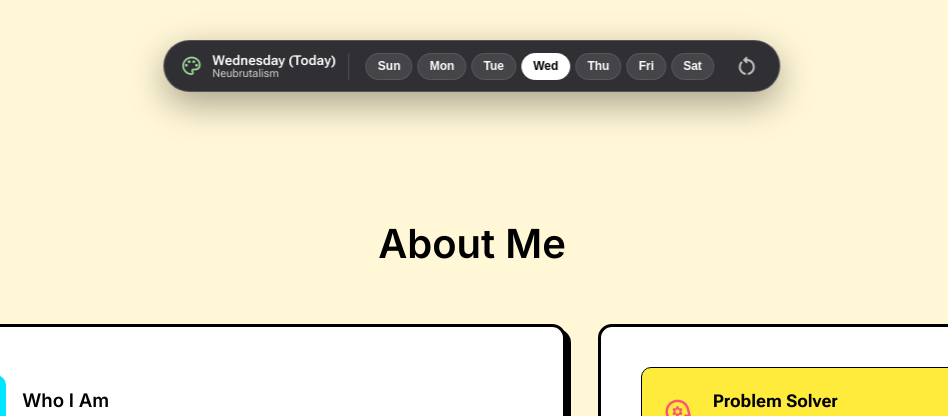
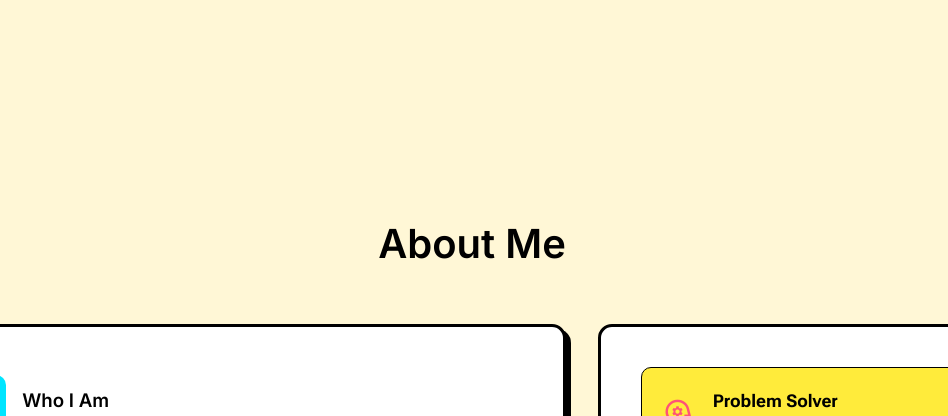
Before and after one commit to dkrishna-59/portfolio, a website built with Vite: page index.html in a window 1280 px wide. Shown: the part 684-1100 px from the top of the page, without its empty margins (168-1116 px from the left). Built offline with nearby package versions, Linux system fonts and the light colour scheme.

Commit message:
chore: remove floating theme switcher dock

```diff
--- a/index.html
+++ b/index.html
@@ -309,31 +309,6 @@
         </div>
     </footer>
 
-    <!-- Floating Theme Switcher Dock -->
-    <div class="theme-dock-container">
-        <div class="theme-dock-pill">
-            <div class="theme-dock-info">
-                <span class="material-symbols-outlined dock-icon">palette</span>
-                <div class="dock-text">
-                    <span id="dock-day-name">Sunday</span>
-                    <small id="dock-theme-name">Material You</small>
-                </div>
-            </div>
-            <div class="theme-dock-buttons">
-                <button class="theme-btn" data-day="0" title="Sunday: Material You">Sun</button>
-                <button class="theme-btn" data-day="1" title="Monday: Bento Grid">Mon</button>
-                <button class="theme-btn" data-day="2" title="Tuesday: Glassmorphism">Tue</button>
-                <button class="theme-btn" data-day="3" title="Wednesday: Neubrutalism">Wed</button>
-                <button class="theme-btn" data-day="4" title="Thursday: Swiss Minimal">Thu</button>
-                <button class="theme-btn" data-day="5" title="Friday: Claymorphism">Fri</button>
-                <button class="theme-btn" data-day="6" title="Saturday: Linear Dark">Sat</button>
-            </div>
-            <button id="theme-reset-btn" class="theme-reset-btn" title="Reset to Today's Theme">
-                <span class="material-symbols-outlined">restart_alt</span>
-            </button>
-        </div>
-    </div>
-
     <noscript>
         <div style="padding: 2rem; text-align: center; font-family: sans-serif;">
             <h1>JavaScript Required</h1>
--- a/script.js
+++ b/script.js
@@ -3,66 +3,18 @@ document.addEventListener('DOMContentLoaded', () => {
 
     // 1. 7-Day Dynamic Theme Engine
     const THEMES = [
-        { day: 0, id: 'theme-material-you', name: 'Material You' },
-        { day: 1, id: 'theme-bento-grid', name: 'Bento Grid' },
-        { day: 2, id: 'theme-glassmorphism', name: 'Glassmorphism' },
-        { day: 3, id: 'theme-neubrutalism', name: 'Neubrutalism' },
-        { day: 4, id: 'theme-swiss-minimal', name: 'Swiss Minimal' },
-        { day: 5, id: 'theme-claymorphism', name: 'Claymorphism' },
-        { day: 6, id: 'theme-linear-dark', name: 'Linear Dark' }
+        { day: 0, id: 'theme-material-you' },
+        { day: 1, id: 'theme-bento-grid' },
+        { day: 2, id: 'theme-glassmorphism' },
+        { day: 3, id: 'theme-neubrutalism' },
+        { day: 4, id: 'theme-swiss-minimal' },
+        { day: 5, id: 'theme-claymorphism' },
+        { day: 6, id: 'theme-linear-dark' }
     ];
 
-    const DAYS = ['Sunday', 'Monday', 'Tuesday', 'Wednesday', 'Thursday', 'Friday', 'Saturday'];
-
     const todayIndex = new Date().getDay();
-    let activeDayIndex = todayIndex;
-
-    // Check for manual session override
-    const sessionOverride = sessionStorage.getItem('manualThemeDay');
-    if (sessionOverride !== null && !isNaN(sessionOverride)) {
-        activeDayIndex = parseInt(sessionOverride, 10);
-    }
-
-    function applyDayTheme(dayIndex) {
-        const themeConfig = THEMES[dayIndex];
-
-        body.setAttribute('data-theme', themeConfig.id);
-
-        // Update Dock Info
-        const dayNameEl = document.getElementById('dock-day-name');
-        const themeNameEl = document.getElementById('dock-theme-name');
-        if (dayNameEl) dayNameEl.textContent = `${DAYS[dayIndex]}${dayIndex === todayIndex ? ' (Today)' : ''}`;
-        if (themeNameEl) themeNameEl.textContent = themeConfig.name;
-
-        // Highlight active dock button
-        document.querySelectorAll('.theme-btn').forEach(btn => {
-            const btnDay = parseInt(btn.getAttribute('data-day'), 10);
-            if (btnDay === dayIndex) {
-                btn.classList.add('active');
-            } else {
-                btn.classList.remove('active');
-            }
-        });
-    }
-
-    applyDayTheme(activeDayIndex);
-
-    // Dock Button Click Handlers
-    document.querySelectorAll('.theme-btn').forEach(btn => {
-        btn.addEventListener('click', () => {
-            const selectedDay = parseInt(btn.getAttribute('data-day'), 10);
-            sessionStorage.setItem('manualThemeDay', selectedDay);
-            applyDayTheme(selectedDay);
-        });
-    });
-
-    const resetBtn = document.getElementById('theme-reset-btn');
-    if (resetBtn) {
-        resetBtn.addEventListener('click', () => {
-            sessionStorage.removeItem('manualThemeDay');
-            applyDayTheme(todayIndex);
-        });
-    }
+    const currentTheme = THEMES[todayIndex] || THEMES[0];
+    body.setAttribute('data-theme', currentTheme.id);
 
     // 2. Light / Dark Mode Toggle
     const themeToggle = document.getElementById('theme-toggle');
--- a/style.css
+++ b/style.css
@@ -1044,121 +1044,3 @@ footer {
     background: linear-gradient(180deg, rgba(255, 255, 255, 0.03) 0%, rgba(255, 255, 255, 0) 100%), var(--surface-container);
     box-shadow: 0 1px 1px rgba(0, 0, 0, 0.5), inset 0 1px 0 rgba(255, 255, 255, 0.1);
 }
-
-/* Floating Theme Switcher Dock */
-.theme-dock-container {
-    position: fixed;
-    bottom: 1.5rem;
-    left: 50%;
-    transform: translateX(-50%);
-    z-index: 1000;
-    max-width: 95vw;
-}
-
-.theme-dock-pill {
-    background: rgba(20, 20, 30, 0.88);
-    backdrop-filter: blur(20px);
-    -webkit-backdrop-filter: blur(20px);
-    border: 1px solid rgba(255, 255, 255, 0.18);
-    border-radius: 100px;
-    padding: 0.5rem 1rem;
-    display: flex;
-    align-items: center;
-    gap: 1rem;
-    box-shadow: 0 12px 36px rgba(0, 0, 0, 0.35);
-    color: #ffffff;
-    transition: var(--transition);
-}
-
-.theme-dock-info {
-    display: flex;
-    align-items: center;
-    gap: 0.6rem;
-    padding-right: 0.8rem;
-    border-right: 1px solid rgba(255, 255, 255, 0.15);
-}
-
-.dock-icon {
-    font-size: 1.4rem;
-    color: #9bd595;
-}
-
-.dock-text {
-    display: flex;
-    flex-direction: column;
-    line-height: 1.1;
-}
-
-.dock-text span {
-    font-size: 0.85rem;
-    font-weight: 600;
-    white-space: nowrap;
-}
-
-.dock-text small {
-    font-size: 0.7rem;
-    opacity: 0.75;
-    white-space: nowrap;
-}
-
-.theme-dock-buttons {
-    display: flex;
-    align-items: center;
-    gap: 0.3rem;
-}
-
-.theme-btn {
-    background: rgba(255, 255, 255, 0.1);
-    color: #ffffff;
-    border: 1px solid rgba(255, 255, 255, 0.1);
-    padding: 0.35rem 0.7rem;
-    border-radius: 100px;
-    font-size: 0.75rem;
-    font-weight: 600;
-    cursor: pointer;
-    transition: all 0.2s ease;
-}
-
-.theme-btn:hover {
-    background: rgba(255, 255, 255, 0.25);
-    transform: translateY(-2px);
-}
-
-.theme-btn.active {
-    background: #ffffff;
-    color: #000000;
-    border-color: #ffffff;
-}
-
-.theme-reset-btn {
-    background: transparent;
-    border: none;
-    color: rgba(255, 255, 255, 0.7);
-    cursor: pointer;
-    display: flex;
-    align-items: center;
-    justify-content: center;
-    padding: 0.3rem;
-    border-radius: 50%;
-    transition: all 0.2s ease;
-}
-
-.theme-reset-btn:hover {
-    color: #ffffff;
-    background: rgba(255, 255, 255, 0.15);
-    transform: rotate(180deg);
-}
-
-@media (max-width: 640px) {
-    .theme-dock-info {
-        display: none;
-    }
-    .theme-dock-pill {
-        padding: 0.4rem 0.8rem;
-        gap: 0.5rem;
-    }
-    .theme-btn {
-        padding: 0.3rem 0.5rem;
-        font-size: 0.7rem;
-    }
-}
```
